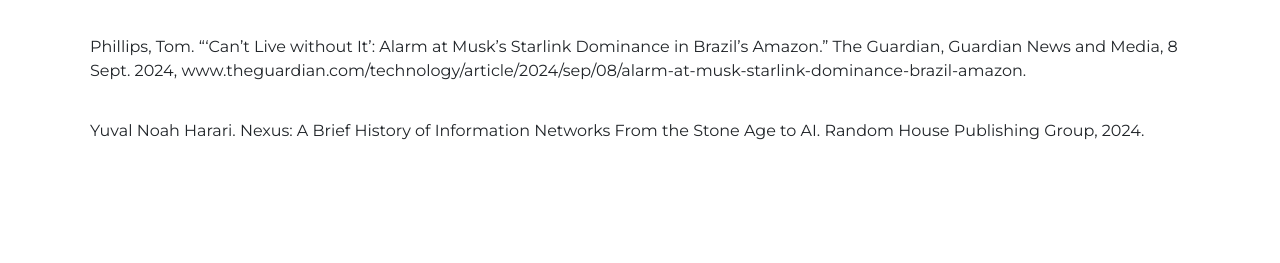
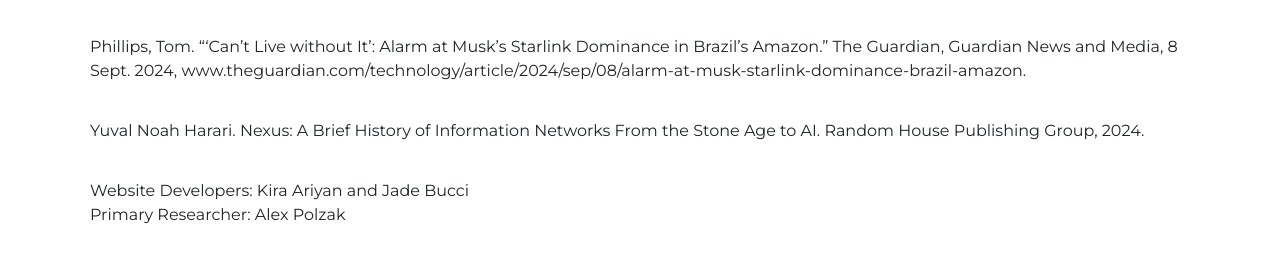
Before and after one commit to cosmopolitan3/privacy-project-fall24, a Flask app: page /resources in a window 1280 px wide. Shown: the part 616-879 px from the top of the page. Before the commit the page ends 756 px from the top, so only its background shows below. Run offline with Flask 3, Linux system fonts and the light colour scheme; some libraries are stand-ins or nearby versions.

Commit message:
added credits

```diff
--- a/templates/resources.html
+++ b/templates/resources.html
@@ -32,5 +32,7 @@
         Yuval Noah Harari. Nexus: A Brief History of Information Networks From the Stone Age to AI. Random House Publishing Group, 2024.
     </p>
 
+    <p>Website Developers: Kira Ariyan and Jade Bucci<br>Primary Researcher: Alex Polzak</p>
+
 </div>
 {% endblock %}
```
